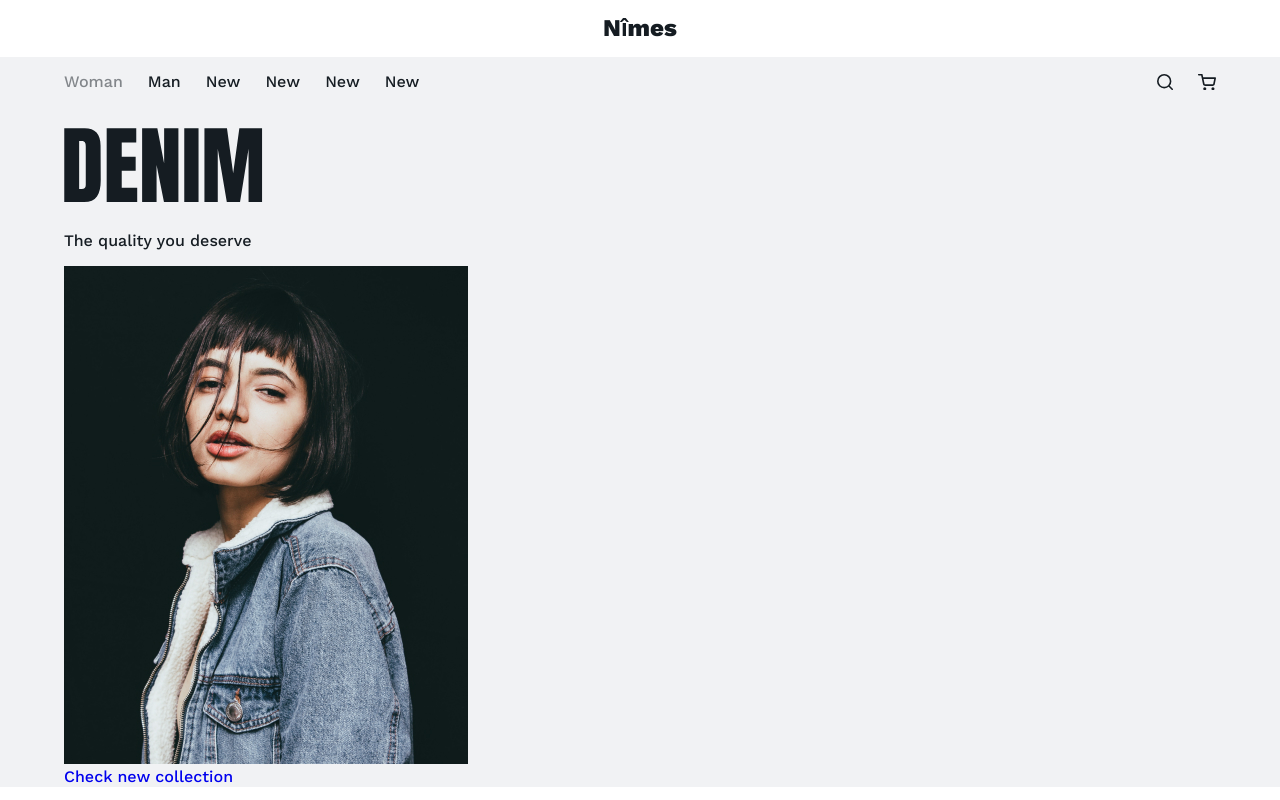
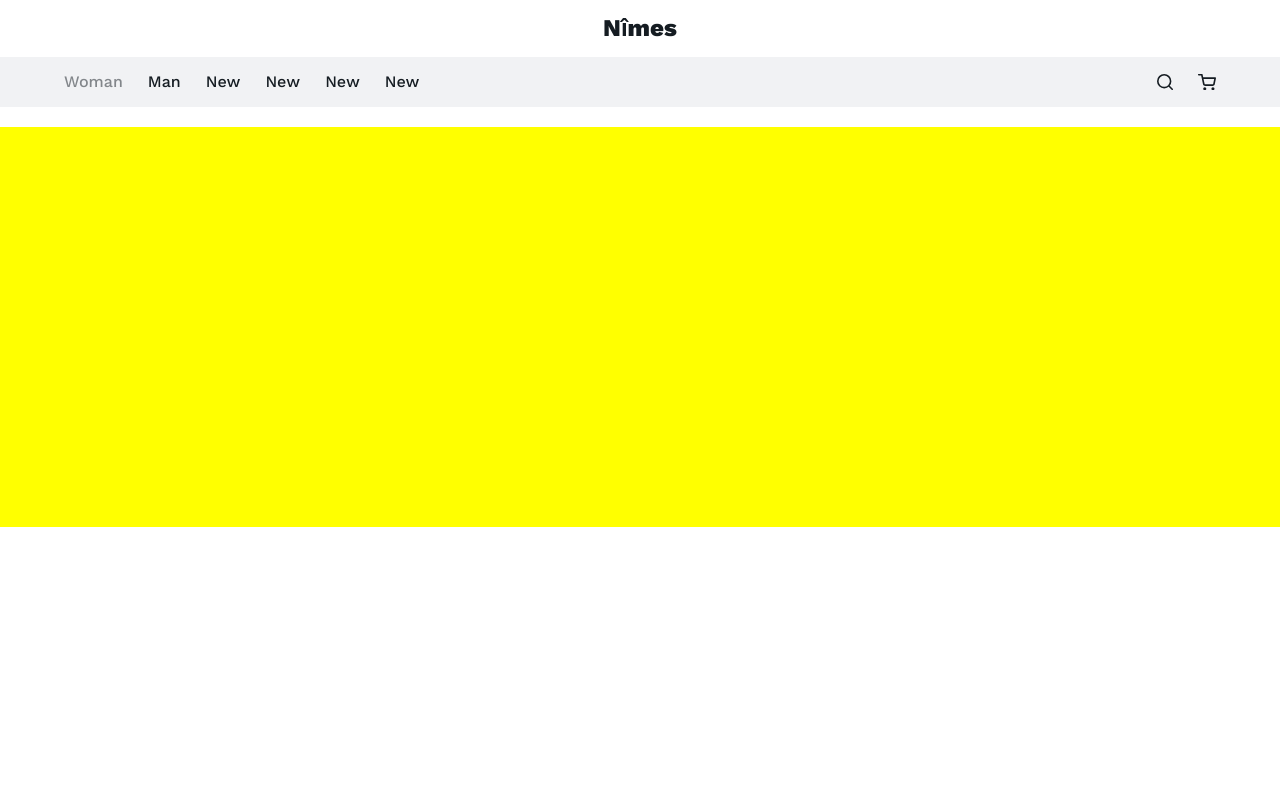
Before and after one commit to Ganzhurova/denim, a website: page source/index.html in a window 1280 px wide. Drawn offline with nearby package versions, Linux system fonts and the light colour scheme; files that its build step writes are made by us from their sources.

```diff
--- a/source/index.html
+++ b/source/index.html
@@ -121,7 +121,7 @@
             </ul>
           </div>
         </div>
-        <div class="hero">
+        <!-- <div class="hero">
           <h1 class="hero__title">
             <img src="img/hero/denim.svg" alt="Denim" />
             <span class="visually-hidden">Denim</span>
@@ -135,8 +135,10 @@
             />
           </div>
           <a class="hero__button button" href="#">Check new collection</a>
-        </div>
+        </div> -->
       </div>
     </header>
+
+    <main class="main"></main>
   </body>
 </html>
--- a/source/sass/blocks/header.scss
+++ b/source/sass/blocks/header.scss
@@ -79,5 +79,5 @@
 .main {
   height: 400px;
 
-  background-color: grey;
+  background-color: yellow;
 }
```
